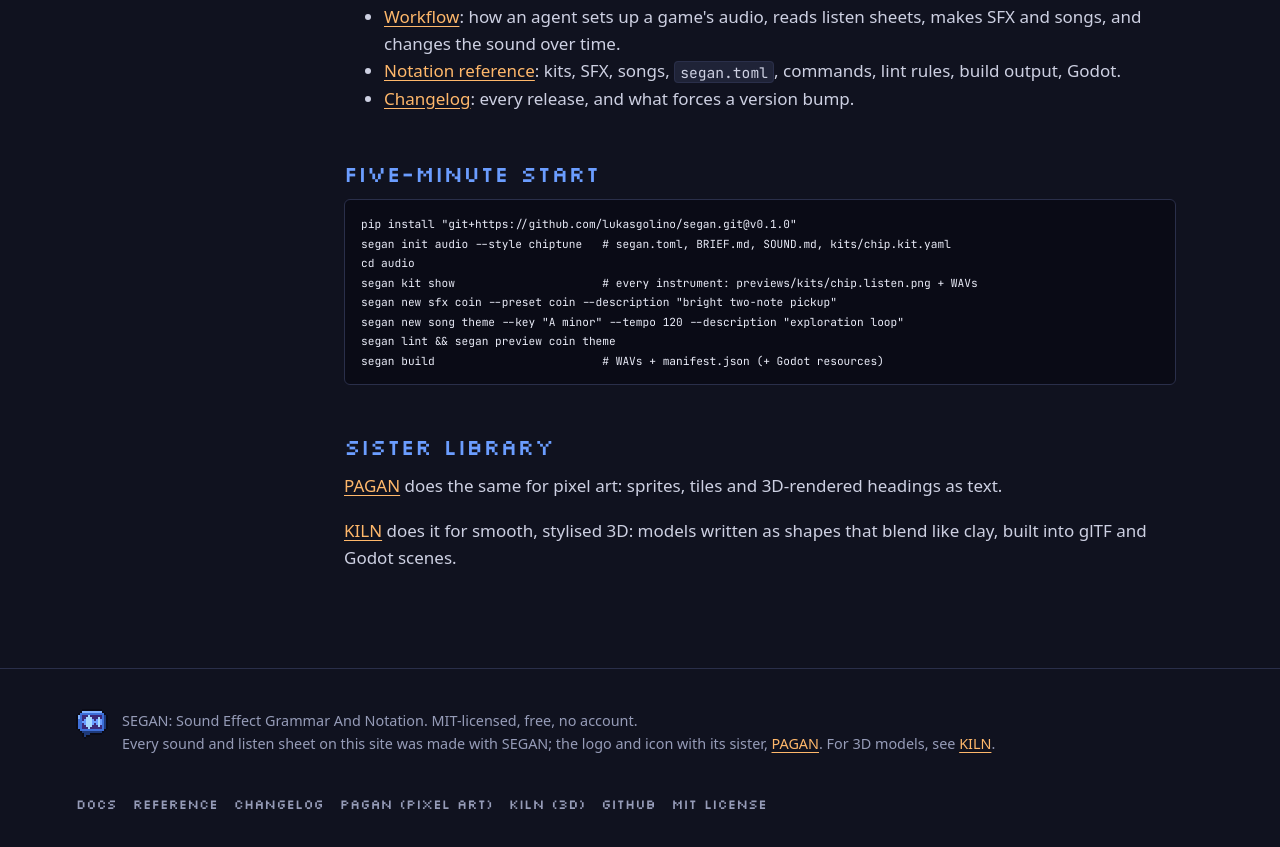
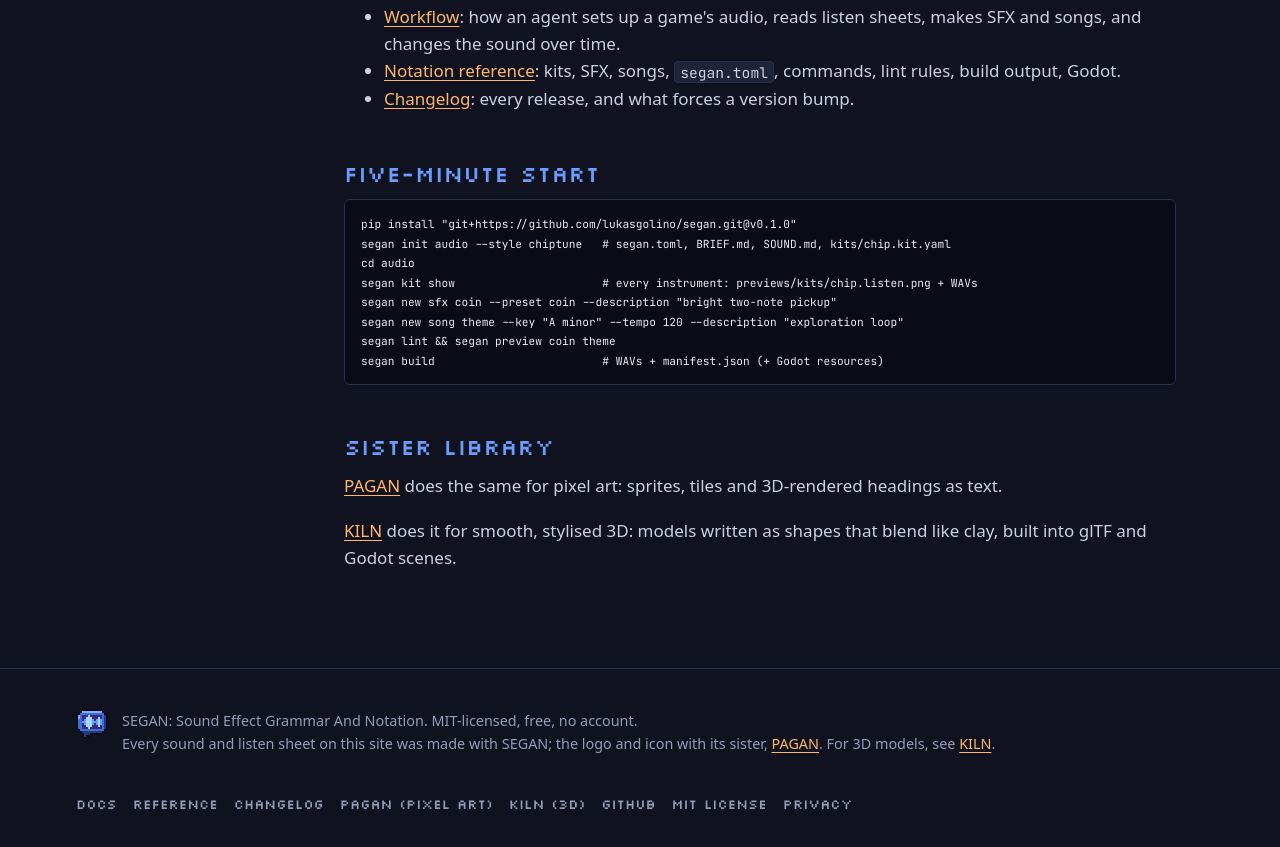
Before and after one commit to lukasgolino/segan-website, an Astro site: page /docs in a window 1280 px wide. Shown: the part 259-1106 px from the top of the page. Built offline with nearby package versions, Linux system fonts and the light colour scheme; Astro itself is replaced by a stand-in of ours.

Commit message:
Link the privacy notice from the footer (#13)

```diff
--- a/package.json
+++ b/package.json
@@ -2,7 +2,7 @@
   "name": "segan-website",
   "private": true,
   "type": "module",
-  "version": "0.3.0",
+  "version": "0.3.1",
   "scripts": {
     "dev": "astro dev",
     "build": "astro build",
--- a/src/layouts/Base.astro
+++ b/src/layouts/Base.astro
@@ -126,6 +126,7 @@
           <a href={kiln}>KILN (3D)</a>
           <a href="https://github.com/lukasgolino/segan">GitHub</a>
           <a href="https://github.com/lukasgolino/segan/blob/main/LICENSE">MIT License</a>
+          <a href="https://lukasgolino.com/privacy.html">Privacy</a>
         </nav>
       </div>
     </footer>
```
Also changed, not shown: CHANGELOG.md, 1 other file.
